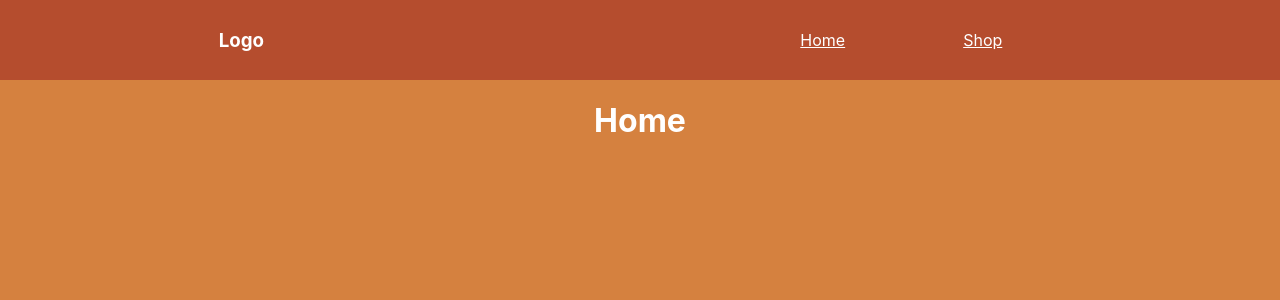
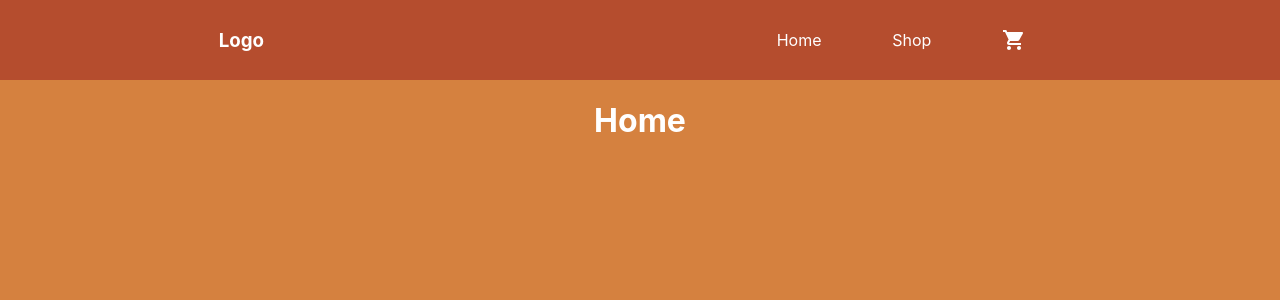
Before and after one commit to reaction2147/ShopFront, a React (Create React App) app: page / in a window 1280 px wide. Shown: the top 300 px of the page. Built offline with nearby package versions, Linux system fonts and the light colour scheme.

Commit message:
Added cart icon

```diff
--- a/src/components/Navigation.js
+++ b/src/components/Navigation.js
@@ -1,24 +1,21 @@
 import React from "react";
 import "../styles/Navigation.css";
 import { Link } from "react-router-dom";
+import ShoppingCartIcon from '@material-ui/icons/ShoppingCart';
 
 const Navigation = () => {
-
-  const menuStyle = {
-    color: "white",
-    underline: "none",
-  };
 
   return (
     <nav className="menu">
       <h3>Logo</h3>
       <ul className="menu-links">
-            <Link style={menuStyle} to="/">
+            <Link className="menuStyle" to="/">
                     <li>Home</li>
             </Link>
-            <Link style={menuStyle} to="/shop">
+            <Link className="menuStyle" to="/shop">
                     <li>Shop</li>
             </Link>
+            <ShoppingCartIcon />
       </ul>
     </nav>
   );
```
